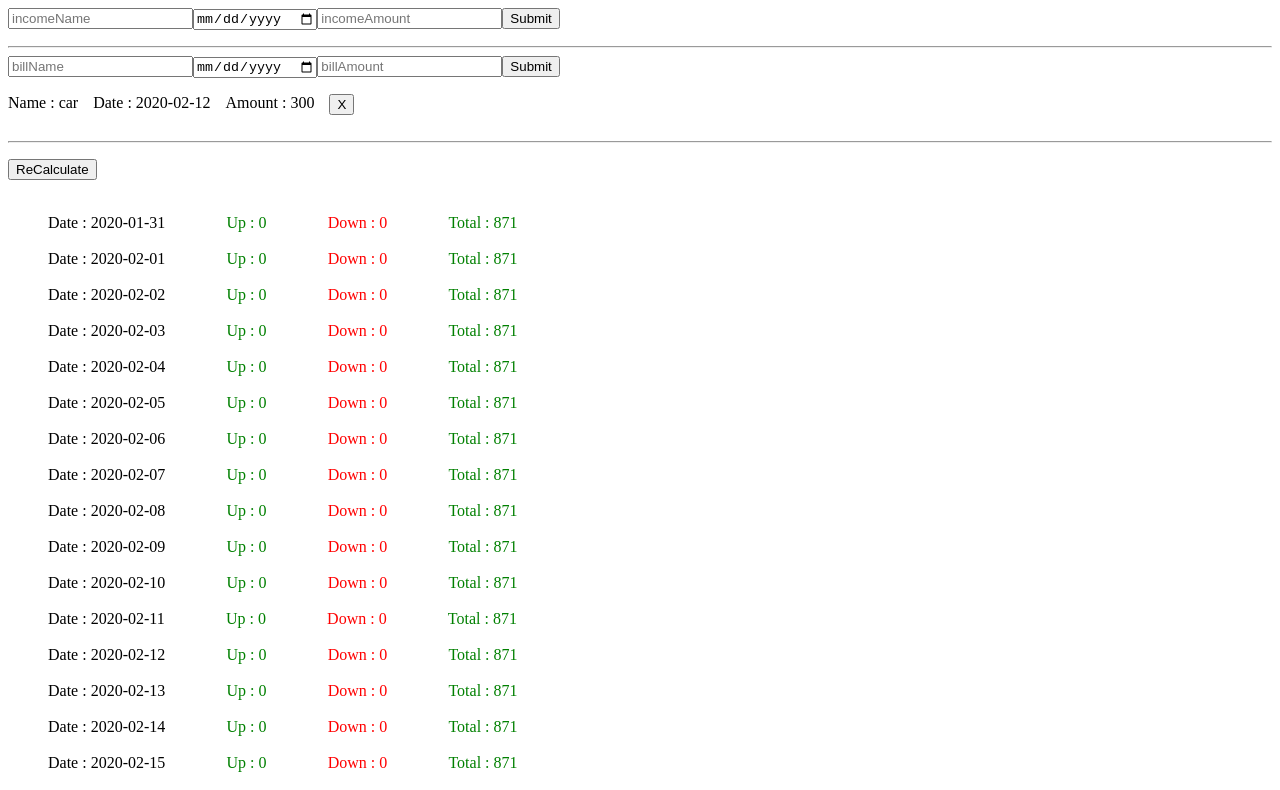
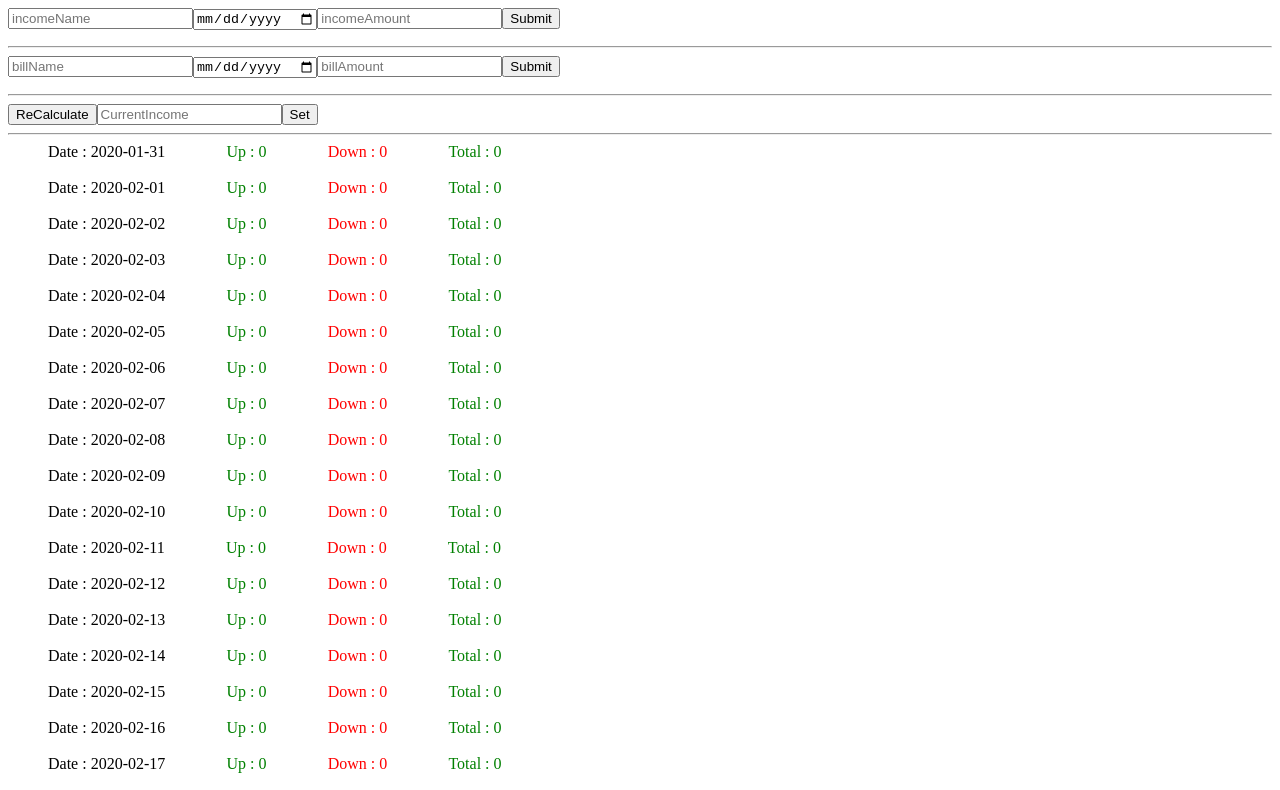
Before and after one commit to apelico/finance-app, an Angular app: page / in a window 1280 px wide. Shown: the top 790 px of the page. Built offline with nearby package versions, Linux system fonts and the light colour scheme.

Commit message:
3 files modified

```diff
--- a/src/app/bill/bill.component.ts
+++ b/src/app/bill/bill.component.ts
@@ -13,13 +13,6 @@ export class BillComponent implements OnInit {
   bills : Bill[] = [];
 
   constructor(private financing : FinancingService) {
-        var bill : Bill = new Bill();
-          bill.billName = 'car';
-          bill.billDate = '2020-02-12';
-          bill.billAmount = 300;
-
-    this.financing.createBill(bill);
-    this.bills.push(bill);
   }
 
   ngOnInit() {  }
--- a/src/app/finance/finance.component.html
+++ b/src/app/finance/finance.component.html
@@ -3,9 +3,11 @@
 <app-bill></app-bill>
 <hr>
 
-<p>
-	<input type="button" value='ReCalculate' (click)="updateList()">
-</p> <br>
+  <input type="button" value='ReCalculate' (click)="updateList()">
+
+	<input type="numbber" #income placeholder='CurrentIncome' (keyup.enter)="setIncome(income.value)">
+  <button (click)="setIncome(income.value)">Set</button>
+<hr>
 
 	<div *ngFor="let daily of dailyFinance">
     <ul>
--- a/src/app/finance/finance.component.ts
+++ b/src/app/finance/finance.component.ts
@@ -17,7 +17,7 @@ export class FinanceComponent implements OnInit {
   bills: Bill[];
 
   dailyFinance : Finance[] = [];
-  currentCash : number = 871;
+  currentCash : number = 0;
 
   constructor(private financing : FinancingService) {}
 
@@ -95,6 +95,11 @@ export class FinanceComponent implements OnInit {
     }
   }
 
+  setIncome(income : number){
+    this.currentCash = income;
+    this.updateList();
+  }
+
 
   getDate(day : number){
     var d = new Date();
```
